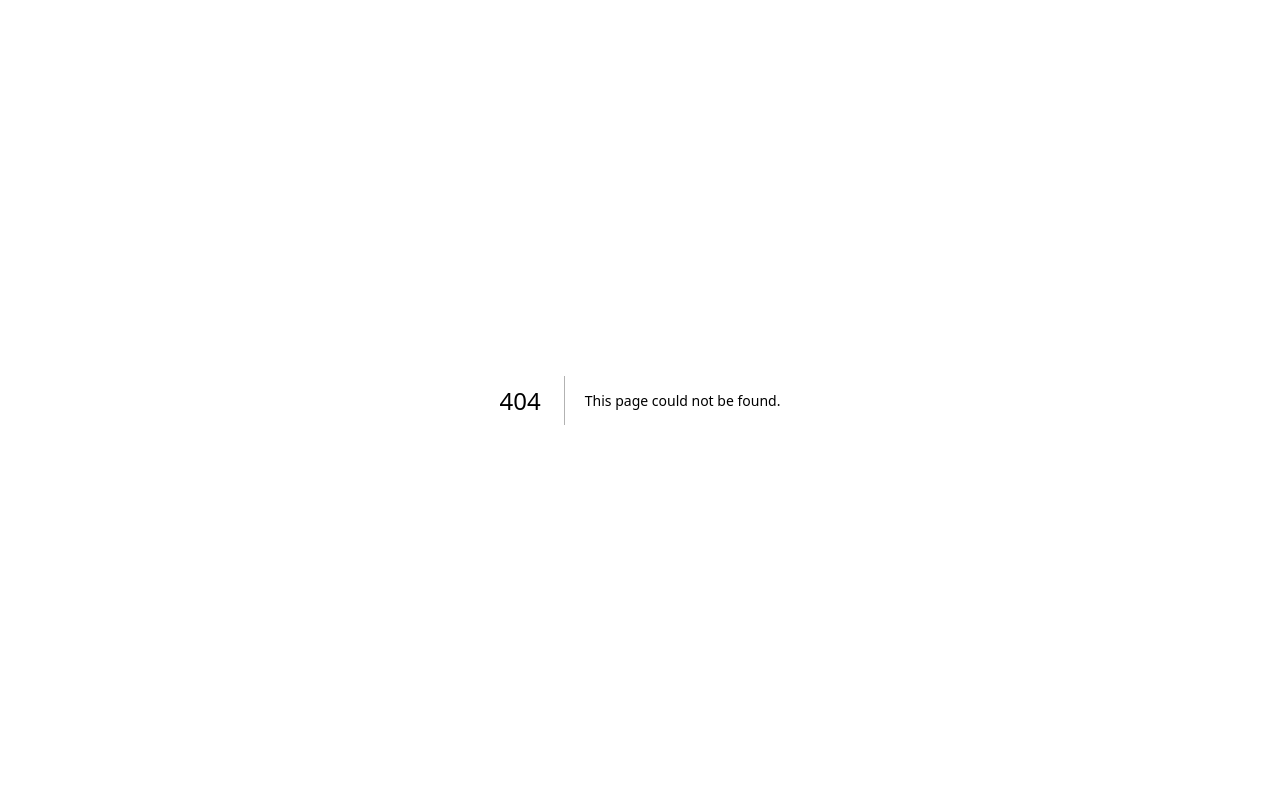
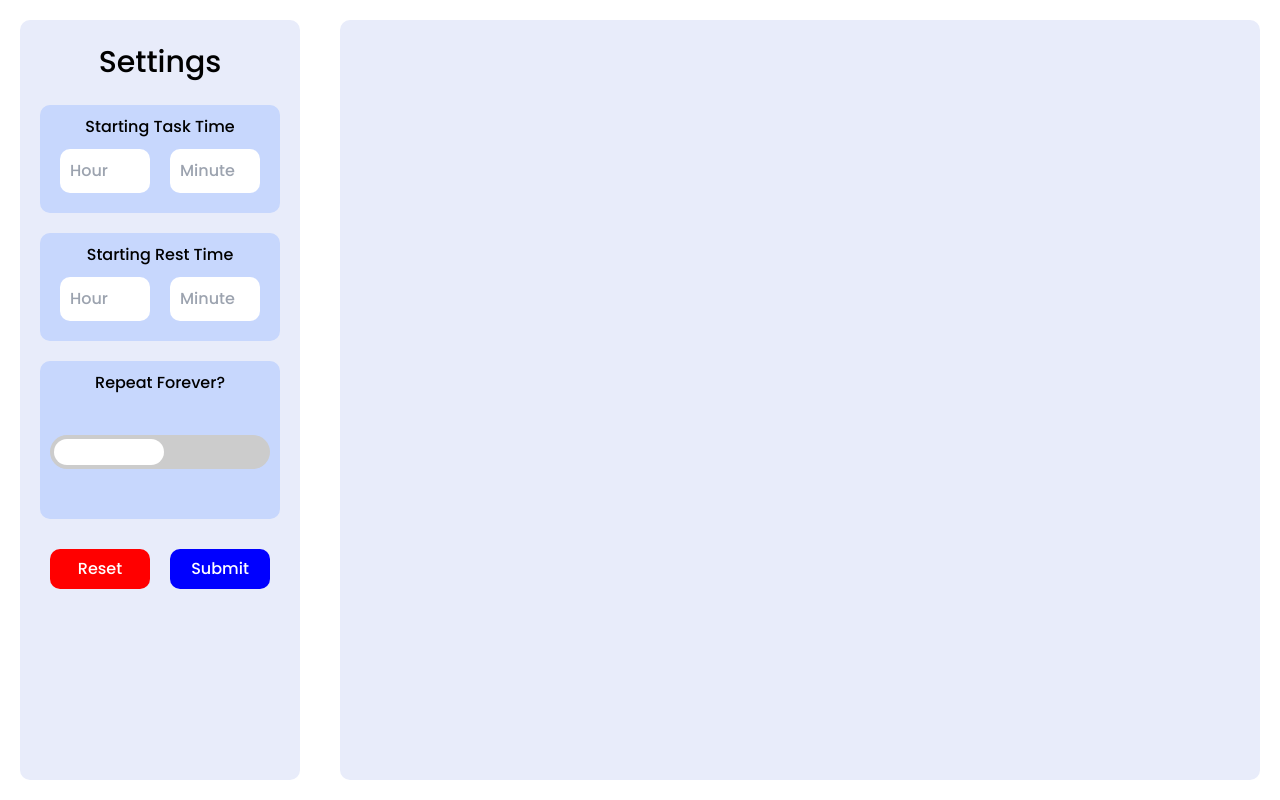
Before and after one commit to SorataBaka/better-pomodoro, a Next.js app: page /settings in a window 1280 px wide. Before the commit this address had no page. Built offline with nearby package versions, Linux system fonts and the light colour scheme.

Commit message:
sidebar on settings page

```diff
--- a/pages/index.jsx
+++ b/pages/index.jsx
@@ -5,7 +5,9 @@ const App = () => {
 		<>
 			<div className="h-screen w-screen flex flex-col justify-center items-center">
 				<h1 className="text-6xl font-bold text-center">A Better Pomodoro</h1>
-        <button className="font-semibold text-lg mt-4 py-2 px-4 bg-slate-300 rounded hover:bg-opacity-75">Start Here</button>
+				<button className="font-semibold text-lg mt-4 py-2 px-4 bg-slate-300 rounded hover:bg-opacity-75">
+					Start Here
+				</button>
 			</div>
 		</>
 	);
--- /dev/null
+++ b/pages/settings.jsx
@@ -0,0 +1,59 @@
+import style from "../styles/Settings.module.css";
+import { useState } from "react";
+export default function Settings() {
+	const [isLoop, setLoop] = useState(false);
+	return (
+		<div className={style.mainDiv}>
+			<div className={style.sidebar}>
+				<div className={style.sidebarinner}>
+					<h1>Settings</h1>
+					<div className={style.sidebarsettingdiv}>
+						<h3>Starting Task Time</h3>
+						<div className={style.timediv}>
+							<input type="number" placeholder="Hour" min={0} max={24} />
+							<input type="number" placeholder="Minutes" min={0} max={60} />
+						</div>
+					</div>
+					<div className={style.sidebarsettingdiv}>
+						<h3>Starting Rest Time</h3>
+						<div className={style.timediv}>
+							<input type="number" placeholder="Hour" min={0} max={24} />
+							<input type="number" placeholder="Minutes" min={0} max={60} />
+						</div>
+					</div>
+					<div className={style.sidebarsettingdiv}>
+						<h3>Repeat Forever?</h3>
+						<label class={style.switch}>
+							<input
+								type="checkbox"
+								checked={isLoop}
+								onChange={() => {
+									isLoop ? setLoop(false) : setLoop(true);
+								}}
+							/>
+							<span className={style.slider + " " + style.round}></span>
+						</label>
+					</div>
+					{isLoop && (
+						<div className={style.sidebarsettingdiv}>
+							<h3>How many sessions?</h3>
+							<input
+								type="number"
+								placeholder="Sessions"
+								min={0}
+								style={{ width: "100%" }}
+							/>
+						</div>
+					)}
+					<div className={style.buttondiv}>
+						<button style={{ backgroundColor: "red" }}>Reset</button>
+						<button style={{ backgroundColor: "blue" }}>Submit</button>
+					</div>
+				</div>
+			</div>
+			<div className={style.rulebar}>
+				<div className={style.rulebarinner}></div>
+			</div>
+		</div>
+	);
+}
--- /dev/null
+++ b/styles/Settings.module.css
@@ -0,0 +1,153 @@
+@import url("https://fonts.googleapis.com/css2?family=Poppins:wght@500;600&display=swap");
+/* MAIN LAYOUTS */
+.mainDiv {
+	width: 100vw;
+	height: 100vh;
+	display: flex;
+	flex-direction: row;
+	align-items: center;
+	justify-content: space-between;
+}
+.sidebar {
+	display: flex;
+	align-items: center;
+	justify-content: center;
+	min-width: 25%;
+	height: 100%;
+}
+.rulebar {
+	display: flex;
+	align-items: center;
+	justify-content: center;
+	min-width: 75%;
+	height: 100%;
+}
+
+.sidebarinner,
+.rulebarinner {
+	display: flex;
+	background-color: rgb(232, 236, 250);
+	align-items: center;
+	flex-direction: column;
+	width: 100%;
+	margin: 20px;
+	padding: 20px;
+	border-radius: 10px;
+	height: 95vh;
+	font-family: "Poppins";
+}
+.sidebarinner h1 {
+	font-size: 30px;
+	color: black;
+}
+
+/* SIDEBAR SETTINGS  */
+.sidebarsettingdiv {
+	display: flex;
+	flex-direction: column;
+	align-items: center;
+	justify-content: center;
+	width: 100%;
+	background-color: rgb(199, 215, 253);
+	padding: 10px;
+	border-radius: 10px;
+	margin-top: 20px;
+}
+.timediv {
+	display: flex;
+	flex-direction: row;
+	align-items: center;
+	justify-content: center;
+	width: 100%;
+}
+.sidebarsettingdiv input {
+	width: 50%;
+	padding: 10px;
+	margin: 10px;
+	border-radius: 10px;
+}
+/* TOGGLE DIV */
+/* The switch - the box around the slider */
+.switch {
+	position: relative;
+	display: inline-block;
+	width: 100%;
+	height: 34px;
+	margin: 40px;
+}
+
+/* Hide default HTML checkbox */
+.switch input {
+	opacity: 0;
+	width: 0;
+	height: 0;
+}
+
+/* The slider */
+.slider {
+	position: absolute;
+	cursor: pointer;
+	top: 0;
+	left: 0;
+	right: 0;
+	bottom: 0;
+	background-color: #ccc;
+	-webkit-transition: 0.4s;
+	transition: 0.4s;
+}
+
+.slider:before {
+	position: absolute;
+	content: "";
+	height: 26px;
+	width: 50%;
+	left: 4px;
+	bottom: 4px;
+	background-color: white;
+	-webkit-transition: 0.4s;
+	transition: 0.4s;
+}
+
+input:checked + .slider {
+	background-color: #2196f3;
+}
+
+input:focus + .slider {
+	box-shadow: 0 0 1px #2196f3;
+}
+
+input:checked + .slider:before {
+	-webkit-transform: translateX(calc(95%));
+	-ms-transform: translateX(calc(95%));
+	transform: translateX(calc(95%));
+}
+
+/* Rounded sliders */
+.slider.round {
+	border-radius: 25px;
+}
+
+.slider.round:before {
+	border-radius: 25px;
+}
+
+/* BUTTONS DIV */
+.buttondiv {
+	width: 100%;
+	display: flex;
+	flex-direction: row;
+	justify-content: center;
+	align-items: center;
+	margin-top: 20px;
+}
+.buttondiv button {
+	height: 40px;
+	width: 50%;
+	margin: 10px;
+	border-radius: 10px;
+	color: white;
+}
+.buttondiv button:hover {
+	transform: scale(1.005);
+	cursor: pointer;
+}
```
Lines whose indentation alone changed are shown as unchanged.
